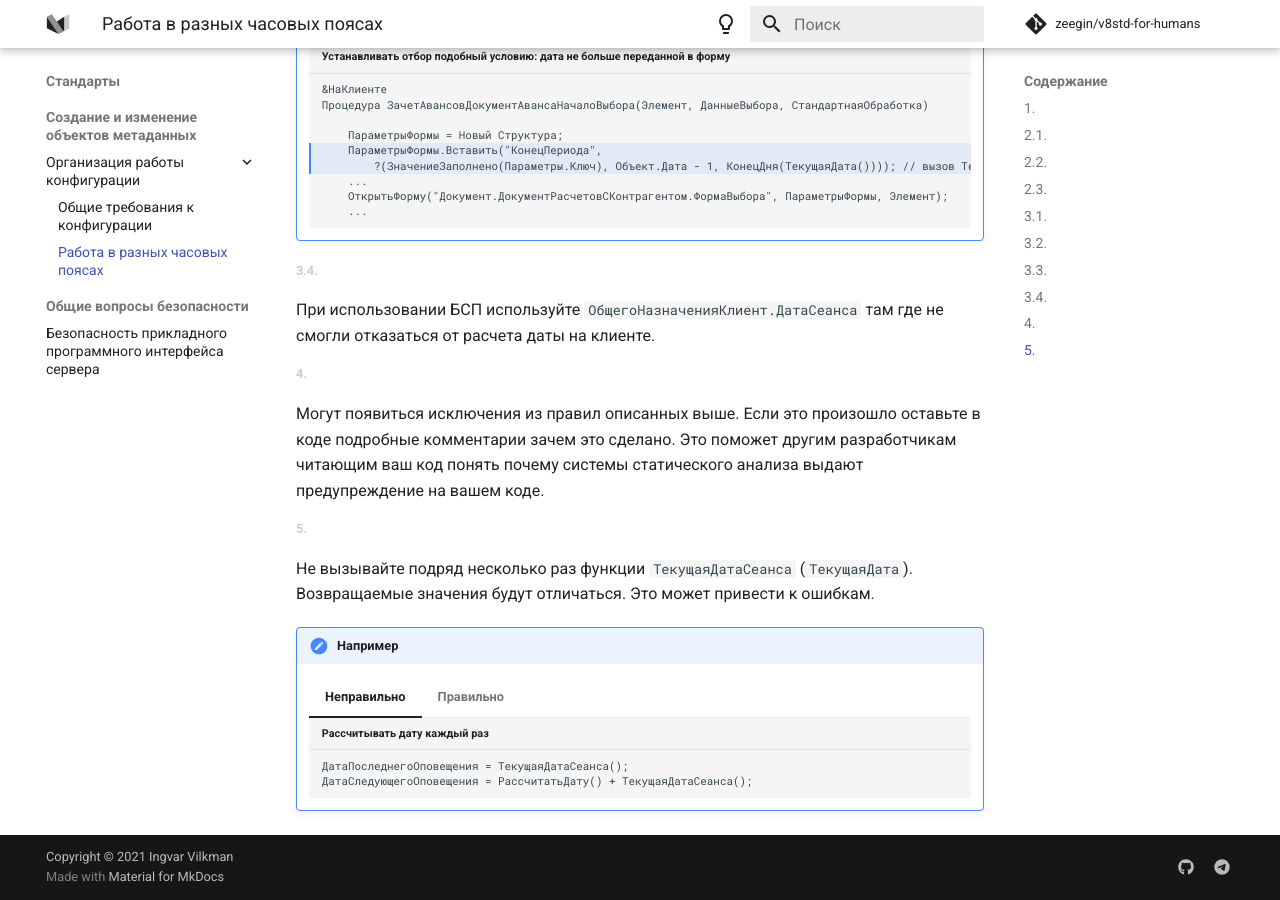
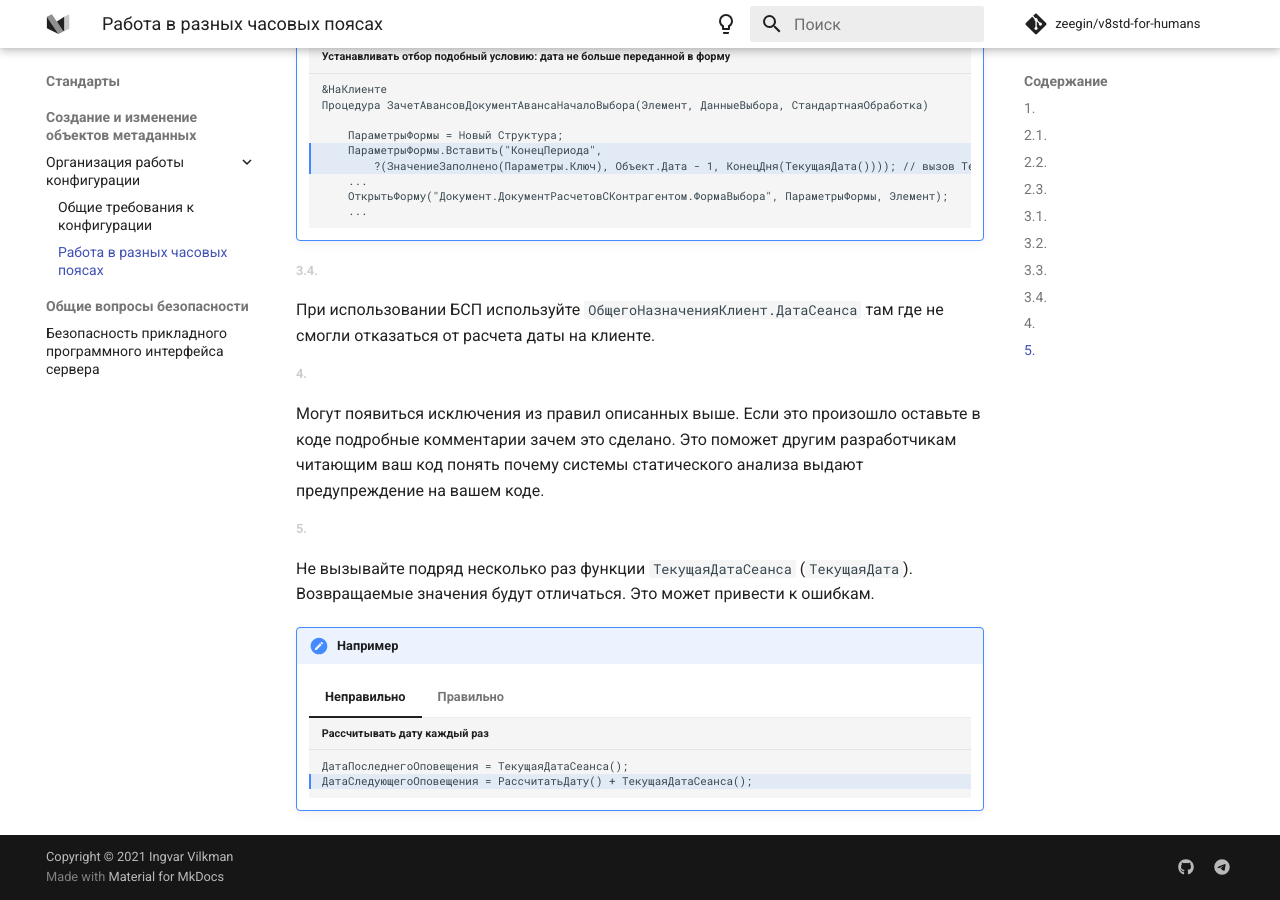
Before and after one commit to sfaqer/v8std-for-humans, an MkDocs documentation site: the page built from docs/std/std643.md, in a window 1280 px wide and 900 px high, scrolled down 2350 px. Built offline with MkDocs 1.6.1 and Material for MkDocs 9.7.7, drawn with Linux system fonts in a browser that asks for light colours; comment, search, counter and statistics services are not loaded.

Commit message:
fix: опечатки и подсветка

````diff
--- a/docs/std/std643.md
+++ b/docs/std/std643.md
@@ -184,13 +184,13 @@ https://its.1c.ru/db/v8std#content:643
 
     === "Неправильно"
 
-        ```bsl title="Рассчитывать дату каждый раз"
+        ```bsl title="Рассчитывать дату каждый раз" hl_lines="2"
         ДатаПоследнегоОповещения = ТекущаяДатаСеанса();
         ДатаСледующегоОповещения = РассчитатьДату() + ТекущаяДатаСеанса();
         ```
     === "Правильно"
 
-        ```bsl title="Использовать ранее рассчитанную дату"
+        ```bsl title="Использовать ранее рассчитанную дату" hl_lines="2"
         ДатаПоследнегоОповещения = ТекущаяДатаСеанса();
         ДатаСледующегоОповещения = РассчитатьДату() + ДатаПоследнегоОповещения;
         ```
````
Also changed, not shown: docs/std/std678.md (+1 -1 lines).
